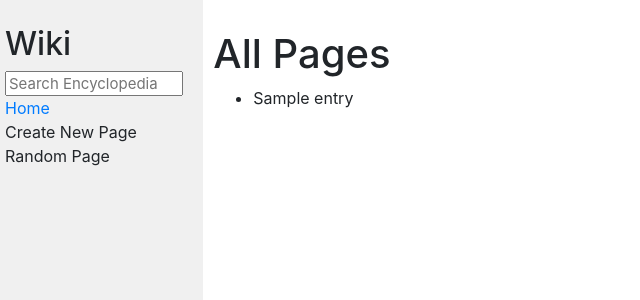
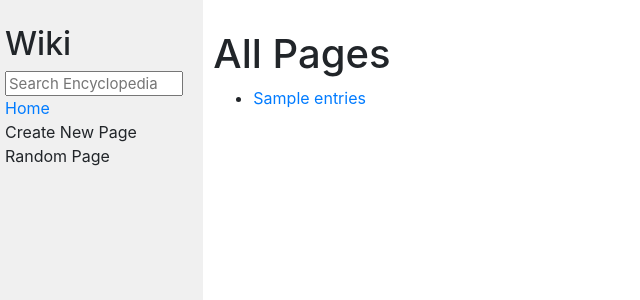
Before and after one commit to Bao-Trinh-Quoc/Wiki, a Django app: template encyclopedia/templates/encyclopedia/index.html in a window 1280 px wide. Shown: the top 300 px of the page, without its empty margins (0-640 px from the left). Run offline with Django 3.2, Linux system fonts and the light colour scheme; the template is opened without the code that fills it: most values are stand-ins (such as "Sample title", 1, 10 or a date in 2020); some libraries are stand-ins or nearby versions.

Commit message:
feat: Add notes.txt file and update index.html
Make entry in index.html clickable and redirect to the entry page.

```diff
--- a/encyclopedia/templates/encyclopedia/index.html
+++ b/encyclopedia/templates/encyclopedia/index.html
@@ -8,8 +8,8 @@
     <h1>All Pages</h1>
 
     <ul>
-        {% for entry in entries %}
-            <li>{{ entry }}</li>
+        {% for entries in list_entries %}
+            <li><a href="{% url 'entries' entries %}">{{ entries }}</a></li>
         {% endfor %}
     </ul>
 
--- a/encyclopedia/views.py
+++ b/encyclopedia/views.py
@@ -5,8 +5,9 @@
 import markdown2
 
 def index(request):
+    list_entries = ["CSS", "Django", "Git", "HTML", "Python"]
     return render(request, "encyclopedia/index.html", {
-        "entries": util.list_entries()
+        "list_entries": list_entries
     })
 
 def entries(request, title):
```
Also changed, not shown: notes.txt (added).
